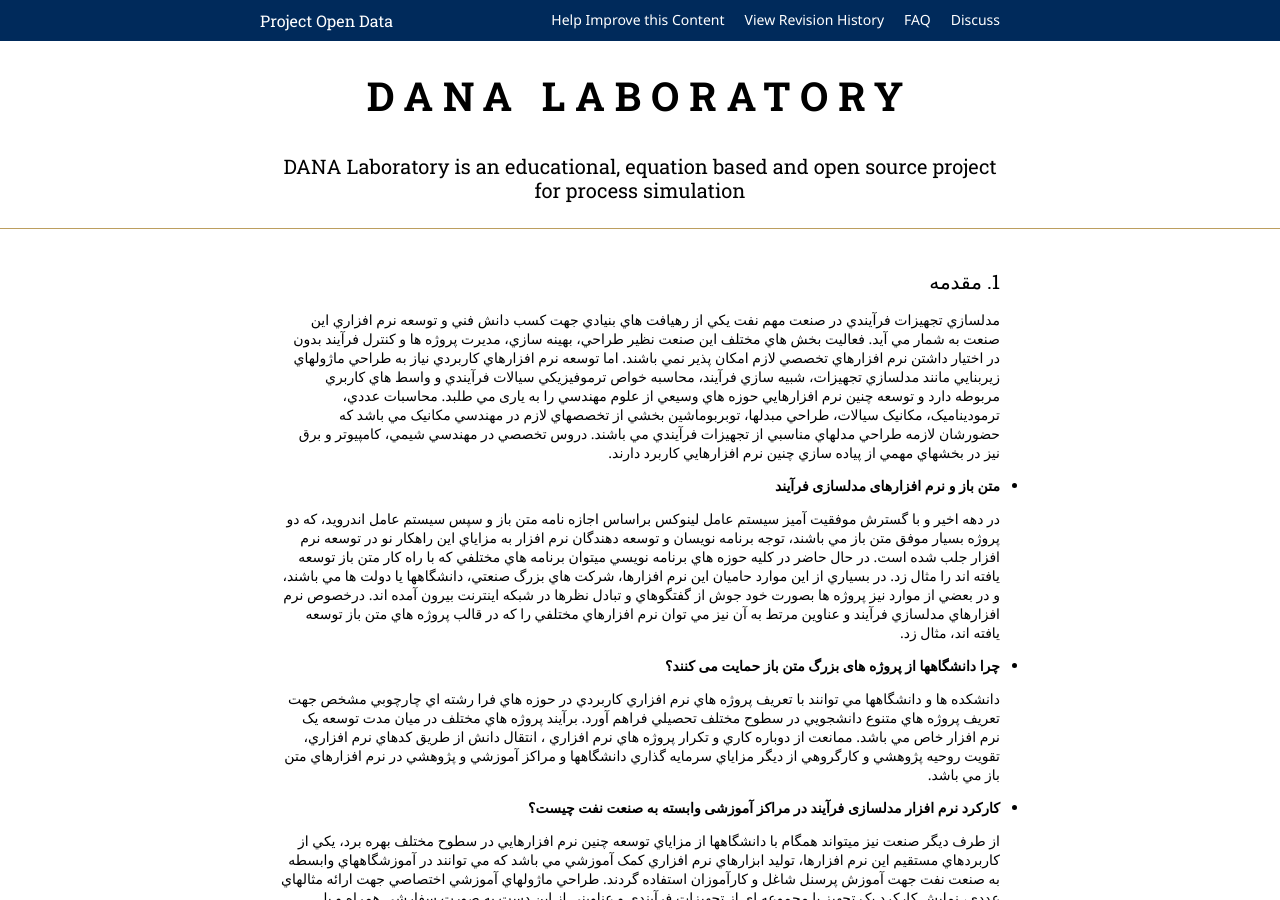
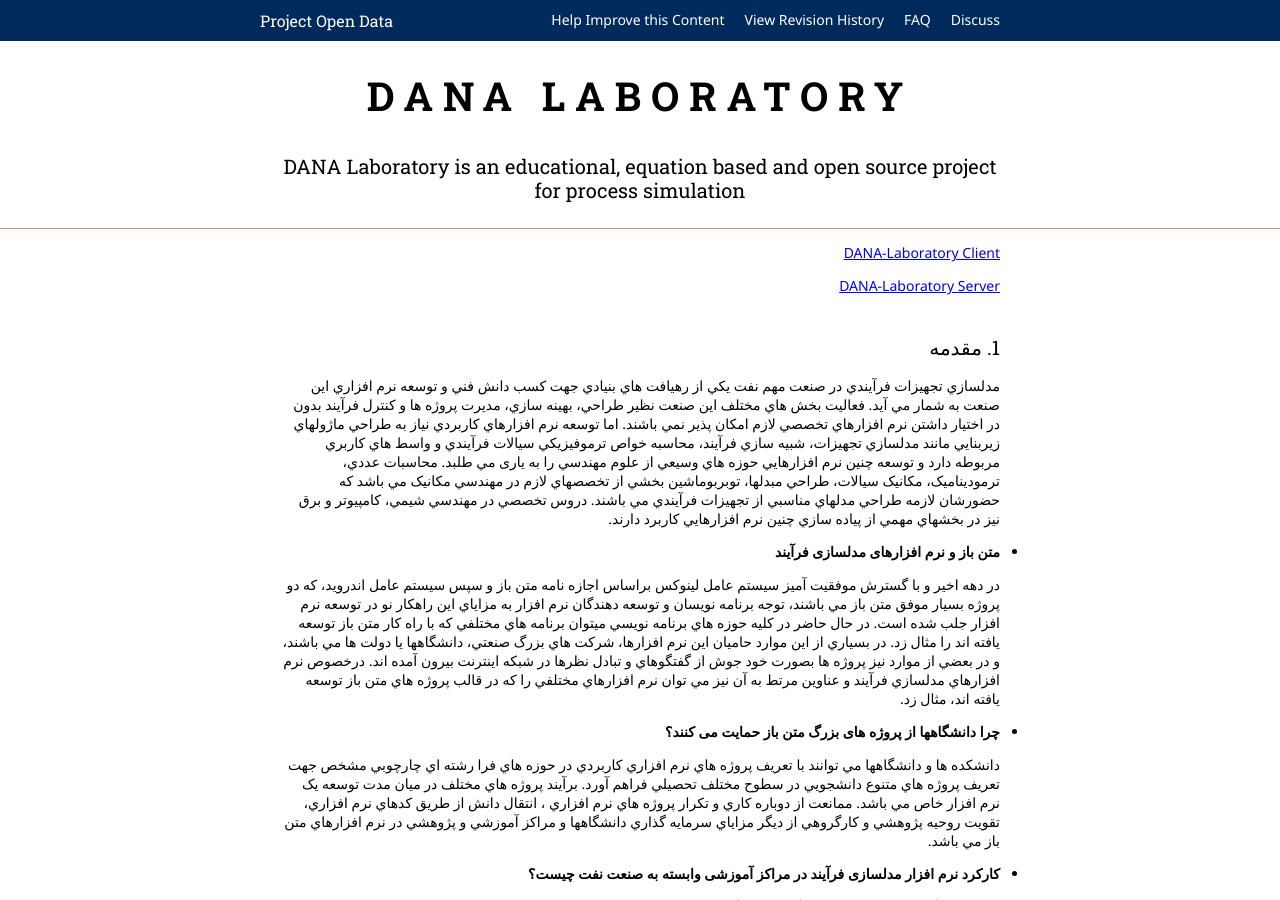
Before and after one commit to vimalaad/vimalaad.github.io, a Jekyll site: the page built from index.md, in a window 1280 px wide and 900 px high. Built offline with Jekyll 4.4.1, drawn with Linux system fonts in a browser that asks for light colours; nearby versions of some CDN libraries.

Commit message:
edit site

```diff
--- a/index.md
+++ b/index.md
@@ -5,6 +5,10 @@
 filename: index.md
 title: DANA Laboratory for process modeling
 ---
+
+[DANA-Laboratory Client](/DANA-Laboratory.java)
+
+[DANA-Laboratory Server](/DANA-Laboratory.jl)
 
 ##1. مقدمه
 
```
